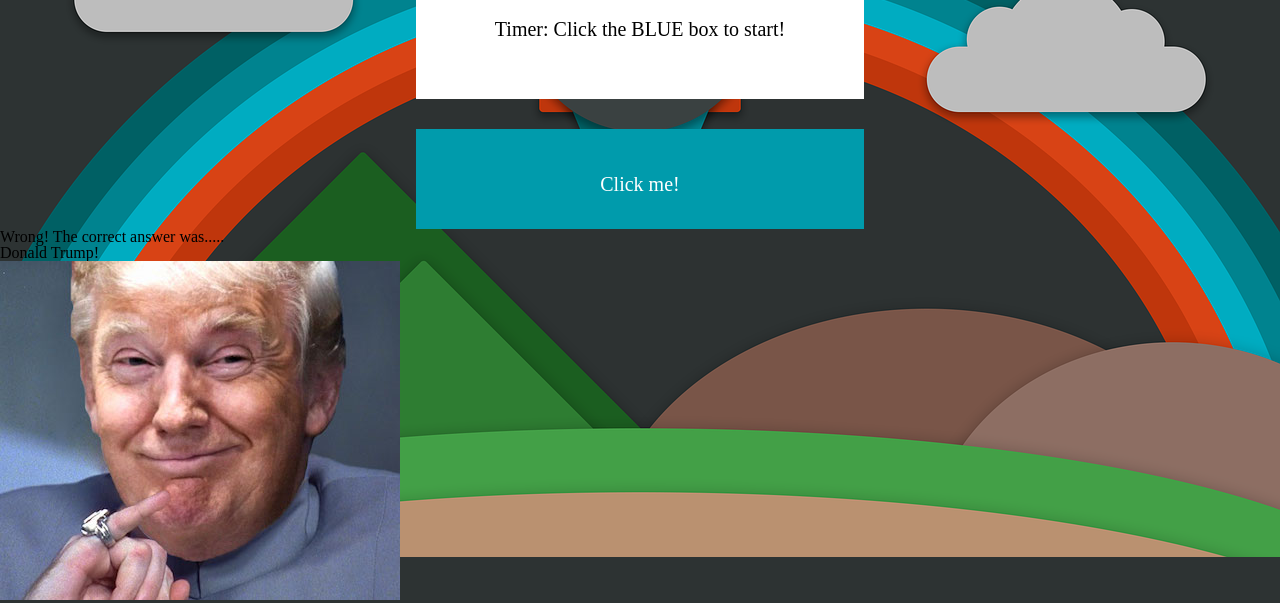
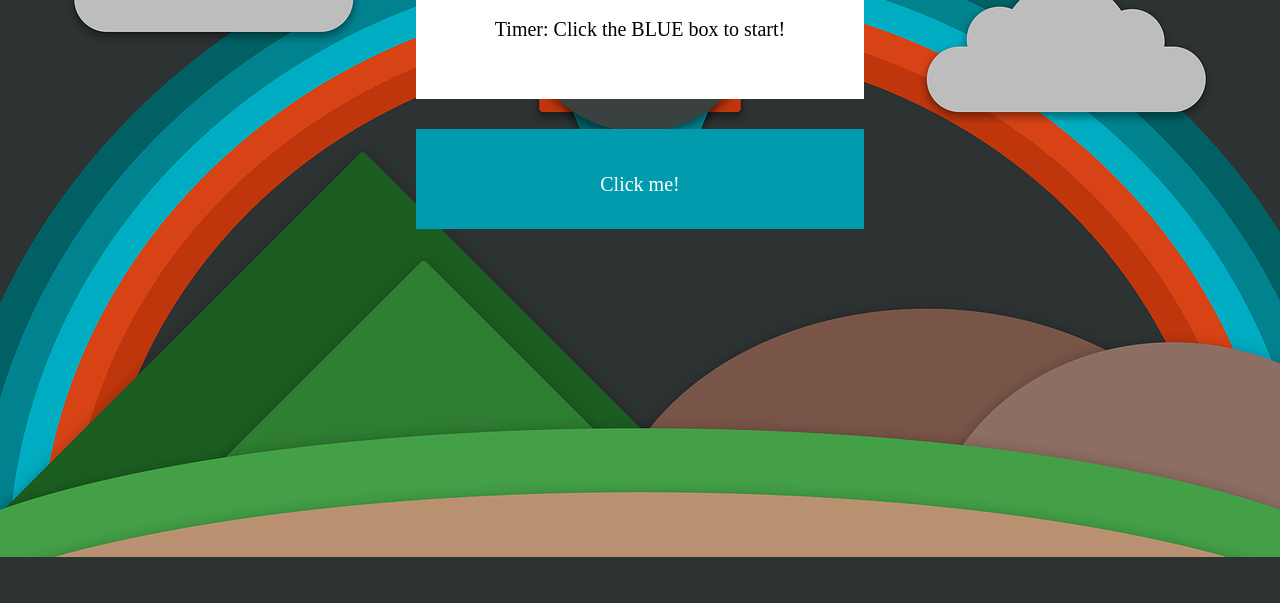
Before and after one commit to whitleyblaine/TriviaGame, a PHP site: page / in a window 1280 px wide. Shown: the part 201-804 px from the top of the page. After the commit the page ends 758 px from the top, so only its background shows below. Run offline with PHP 8.4, Linux system fonts and the light colour scheme.

Commit message:
Game meets all requirements

```diff
--- a/assets/css/style.css
+++ b/assets/css/style.css
@@ -98,6 +98,24 @@ div .choice p:hover {
   display: none;
 }
 
-#wrongAnswerPage {
+.wrongAnswerPage {
+  background-color: #fff;
+  width: 35%;
+  height: 100%;
+  text-align: center;
+  margin: 0 auto;
+  margin-top: 20px;
+  font-size: 20px;
+  color: #000;
+}
 
+.rightAnswerPage {
+  background-color: #fff;
+  width: 35%;
+  height: 100%;
+  text-align: center;
+  margin: 0 auto;
+  margin-top: 20px;
+  font-size: 20px;
+  color: #000;
 }
--- a/assets/javascript/app.js
+++ b/assets/javascript/app.js
@@ -2,7 +2,7 @@ var question = 0;
 var correct = 0;
 var wrong = 0;
 
-var timeLeft = 10;
+var timeLeft = 15;
 
 var intervalId;
 
@@ -35,7 +35,7 @@ var showQ1 = function () {
   question++;
   $('#start').addClass('hide');
   $('#q1').removeClass("hide");
-  timeLeft = 10;
+  timeLeft = 15;
   startTimer();
 };
 
@@ -43,7 +43,9 @@ var showQ2 = function () {
   question++;
   $('#q1').addClass('hide');
   $('#q2').removeClass('hide');
-  timeLeft = 10;
+  $('.wrongAnswerPage').addClass('hide');
+  $('.rightAnswerPage').addClass('hide');
+  timeLeft = 15;
   startTimer();
 };
 
@@ -51,7 +53,9 @@ var showQ3 = function () {
   question++;
   $('#q2').addClass('hide');
   $('#q3').removeClass('hide');
-  timeLeft = 10;
+  $('.wrongAnswerPage').addClass('hide');
+  $('.rightAnswerPage').addClass('hide');
+  timeLeft = 15;
   startTimer();
 };
 
@@ -59,7 +63,9 @@ var showQ4 = function () {
   question++;
   $('#q3').addClass('hide');
   $('#q4').removeClass('hide');
-  timeLeft = 10;
+  $('.wrongAnswerPage').addClass('hide');
+  $('.rightAnswerPage').addClass('hide');
+  timeLeft = 15;
   startTimer();
 };
 
@@ -67,6 +73,8 @@ var showResults = function() {
   $('#correct').html(correct);
   $('#wrong').html(wrong);
   alert('Game over!');
+  $('.wrongAnswerPage').addClass('hide');
+  $('.rightAnswerPage').addClass('hide');
   $('#timer').addClass('hide');
   $('#q4').addClass('hide');
   $('#end').removeClass('hide');
@@ -74,7 +82,7 @@ var showResults = function() {
 };
 
 var reset = function() {
-  timeLeft = 10;
+  timeLeft = 15;
   question = 0;
   correct = 0;
   wrong = 0;
@@ -89,33 +97,32 @@ $('#start').on('click', function () {
 
 $('.incorrect').on('click', function () {
   wrong++;
-  alert('Wrong! Try again.');
+  clearInterval(intervalId);
+  $('.question').addClass('hide');
+  $('.wrongAnswerPage').removeClass('hide');
+  if (question == 1) {
+    var timeoutId = window.setTimeout(showQ2, 5 * 1000)
+  } else if (question == 2) {
+    var timeoutId = window.setTimeout(showQ3, 5 * 1000)
+  } else if (question == 3) {
+    var timeoutId = window.setTimeout(showQ4, 5 * 1000)
+  } else if (question == 4) {
+    var timeoutId = window.setTimeout(showResults, 5 * 1000)
+  };
 });
 
-$('.correct1').on('click', function () {
+$('.correct').on('click', function () {
   correct++;
   clearInterval(intervalId);
-  alert('Correct!');
-  showQ2();
+  $('.question').addClass('hide');
+  $('.rightAnswerPage').removeClass('hide');
+  if (question == 1) {
+    var timeoutId = window.setTimeout(showQ2, 5 * 1000)
+  } else if (question == 2) {
+    var timeoutId = window.setTimeout(showQ3, 5 * 1000)
+  } else if (question == 3) {
+    var timeoutId = window.setTimeout(showQ4, 5 * 1000)
+  } else if (question == 4) {
+    var timeoutId = window.setTimeout(showResults, 5 * 1000)
+  };
 });
-
-$('.correct2').on('click', function () {
-  correct++;
-  clearInterval(intervalId);
-  alert('Correct!');
-  showQ3();
-});
-
-$('.correct3').on('click', function () {
-  correct++;
-  clearInterval(intervalId);
-  alert('Correct!');
-  showQ4();
-});
-
-$('.correct4').on('click', function () {
-  correct++;
-  clearInterval(intervalId);
-  alert('Correct!');
-  showResults();
-});
--- a/index.html
+++ b/index.html
@@ -26,17 +26,24 @@
       <p>Click me!</p>
     </div>
 
-    <div id="wrongAnswerPage hide">
+    <div class="wrongAnswerPage hide">
       <p>Wrong! The correct answer was.....</p>
-      <p><strong>Donald Trump!</strong></p>
+      <p>Donald Trump!</p>
       <img src="assets/images/trump_1.jpg">
+    </div>
+
+    <div class="rightAnswerPage hide">
+      <p>Your guess of .... </p>
+      <p>DONALD TRUMP....</p>
+      <p>is correct!</p>
+      <img src="assets/images/trump_2.jpg">
     </div>
 
     <div id="q1" class="question hide">
       <p>Question 1!</p>
       <p>Who said THIS?!</p>
       <p>"Part of the beauty of me is that I'm very rich."</p>
-      <div class="correct1 choice answer1"><p>Donald Trump</p></div>
+      <div class="correct choice answer1"><p>Donald Trump</p></div>
       <div class="incorrect choice answer2"><p>Scrooge McDuck</p></div>
       <div class="incorrect choice answer3"><p>Mr. Krabs</p></div>
       <div class="incorrect choice answer4"><p>Charles Montgomery Plantagenet Schicklgruber Burns</p></div>
@@ -49,14 +56,14 @@
       <div class="incorrect choice answer1"><p>Martin Luther King</p></div>
       <div class="incorrect choice answer2"><p>George Bush</p></div>
       <div class="incorrect choice answer3"><p>Jesse Jackson</p></div>
-      <div class="correct2 choice answer4"><p>Donald Trump</p></div>
+      <div class="correct choice answer4"><p>Donald Trump</p></div>
     </div>
 
     <div id="q3" class="question hide">
       <p>Question 3!</p>
       <p>"All of the women on The Apprentice flirted with me — consciously or unconsciously. That’s to be expected."</p>
       <div class='incorrect choice answer1'><p>Piers Morgan</p></div>
-      <div class='correct3 choice answer2'><p>Donald Trump</p></div>
+      <div class='correct choice answer2'><p>Donald Trump</p></div>
       <div class='incorrect choice answer3'><p>Bret Michaels</p></div>
       <div class='incorrect choice answer4'><p>Gene Simmons</p></div>
     </div>
@@ -64,7 +71,7 @@
     <div id="q4" class="question hide">
       <p>Question 4!</p>
       <p>“You know, it really doesn’t matter what the media write as long as you’ve got a young, and beautiful, piece of ass.”</p>
-      <div class='correct4 choice answer1'><p>Donald Trump</p></div>
+      <div class='correct choice answer1'><p>Donald Trump</p></div>
       <div class='incorrect choice answer2'><p>Mel Gibson</p></div>
       <div class='incorrect choice answer3'><p>Charlie Sheen</p></div>
       <div class='incorrect choice answer4'><p>Hugh Hefner</p></div>
```
Also changed, not shown: assets/images/trump_1.jpg, assets/images/trump_2.jpg (added).
